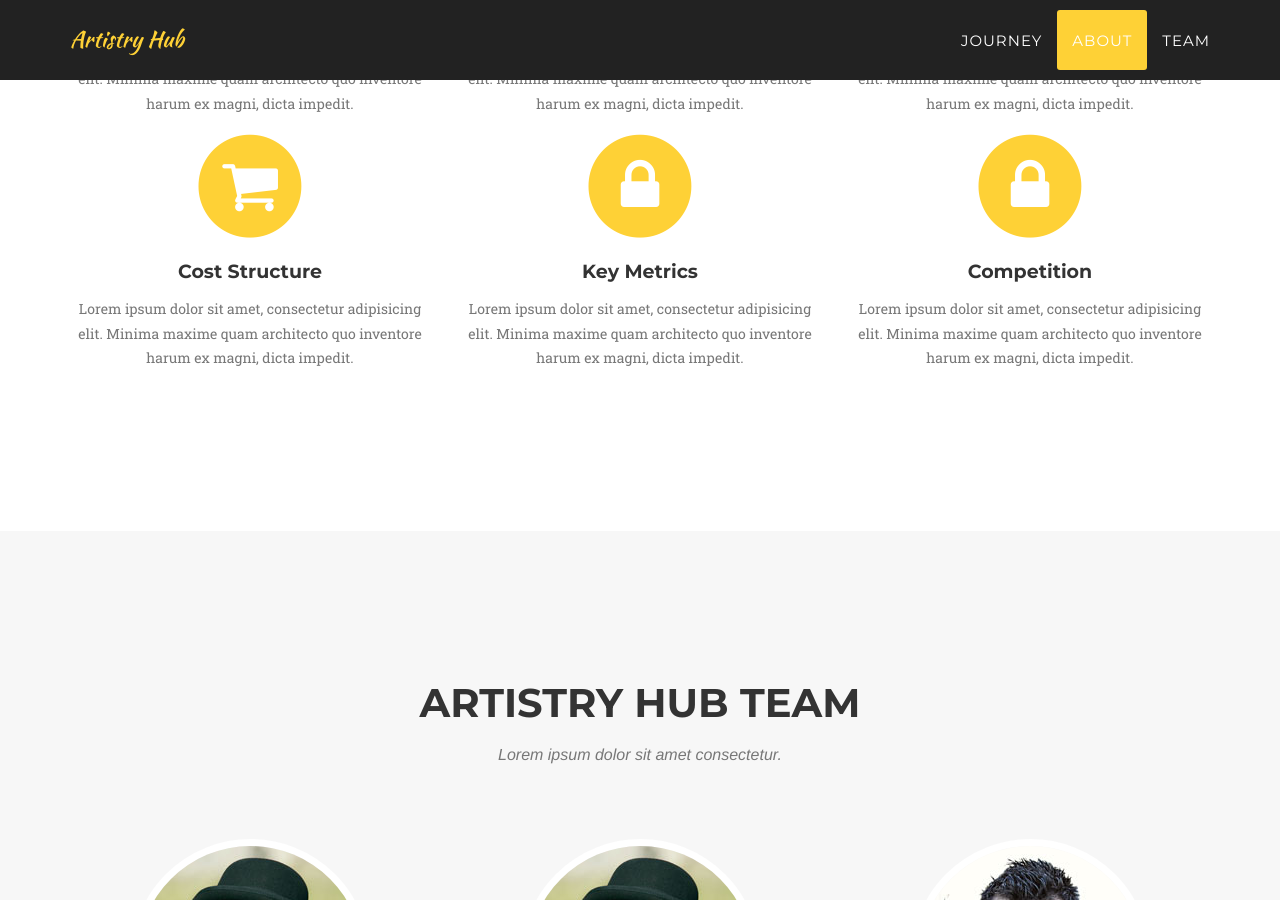
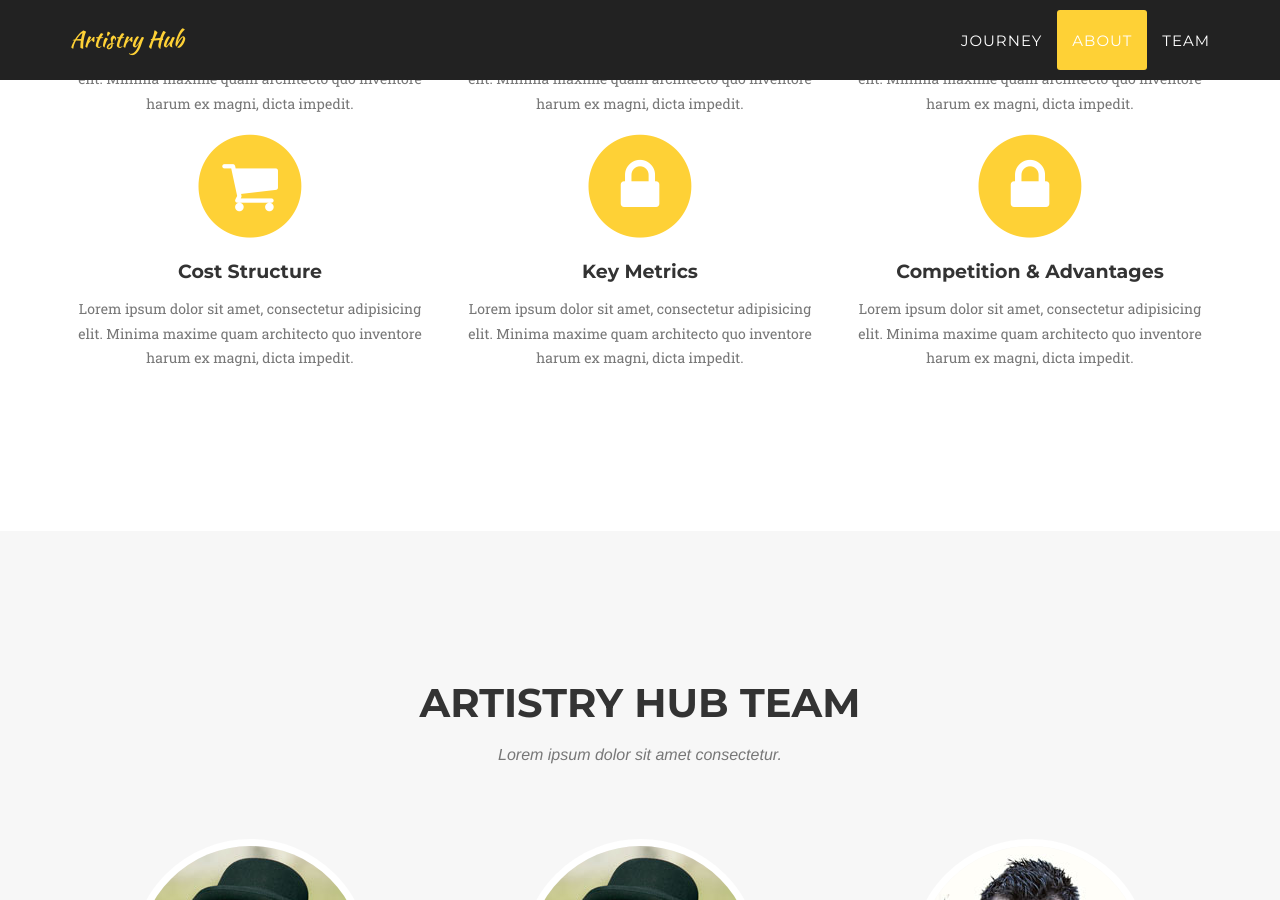
Before and after one commit to ArtistryHub/ArtistryHub, a Jekyll site: the page built from index.html, in a window 1280 px wide and 900 px high, scrolled down 2407 px. Built offline with Jekyll 4.4.1, drawn with Linux system fonts in a browser that asks for light colours; some web fonts are replaced; part of the change alters nothing that is shown.

```diff
--- a/_config.yml
+++ b/_config.yml
@@ -55,9 +55,9 @@ people:
   email: maria.andreescu@stud.acs.upb.ro
   social:
     - title: linkedin
-      url: #
+      url: https://www.linkedin.com/in/maria-elena-andreescu/
     - title: github
-      url: #
+      url: https://github.com/mariaandreescu
 
 - name: Mihai Buica
   pic: 5
--- a/_includes/description.html
+++ b/_includes/description.html
@@ -53,7 +53,7 @@
                         <i class="fa fa-circle fa-stack-2x text-primary"></i>
                         <i class="fa fa-lock fa-stack-1x fa-inverse"></i>
                     </span>
-                    <h4 class="service-heading">Competition</h4>
+                    <h4 class="service-heading">Competition & Advantages</h4>
                     <p class="text-muted">Lorem ipsum dolor sit amet, consectetur adipisicing elit. Minima maxime quam architecto quo inventore harum ex magni, dicta impedit.</p>
                 </div>
             </div>
```
